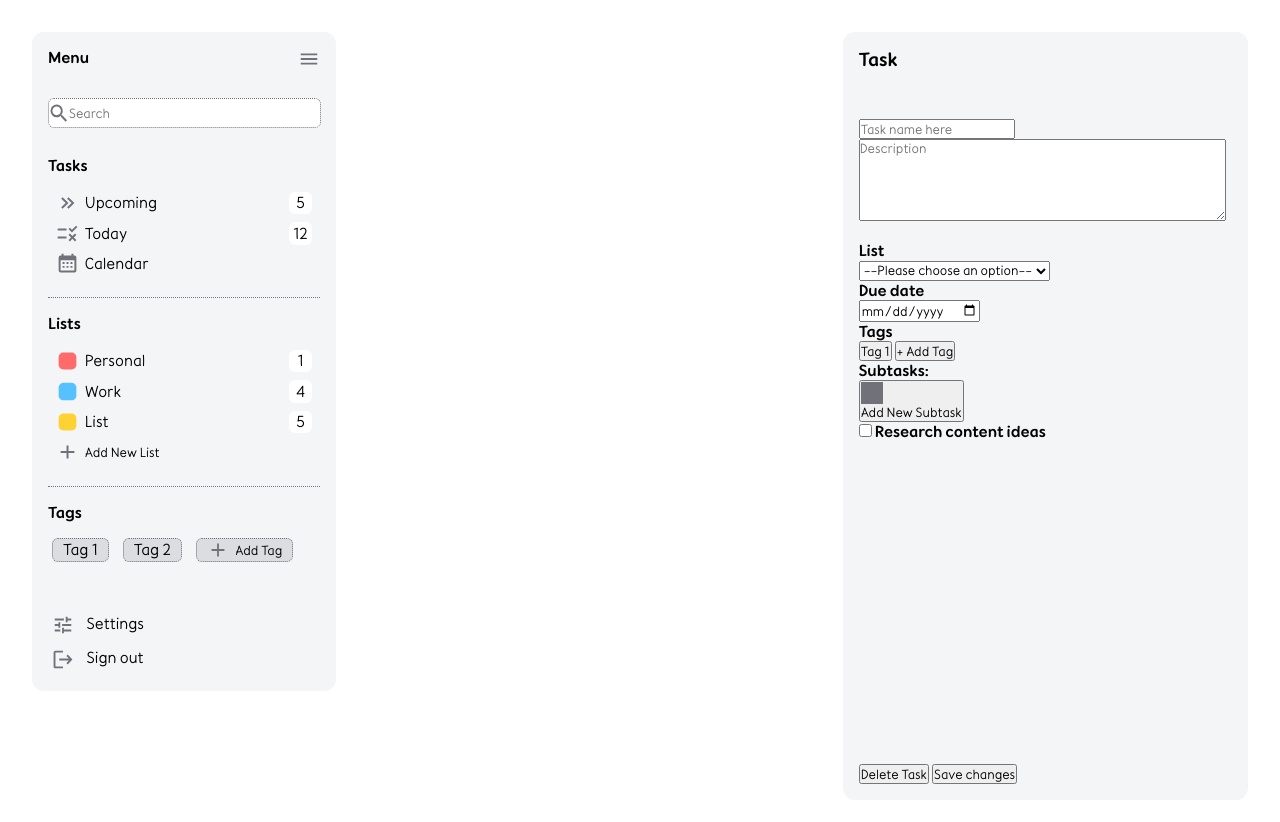
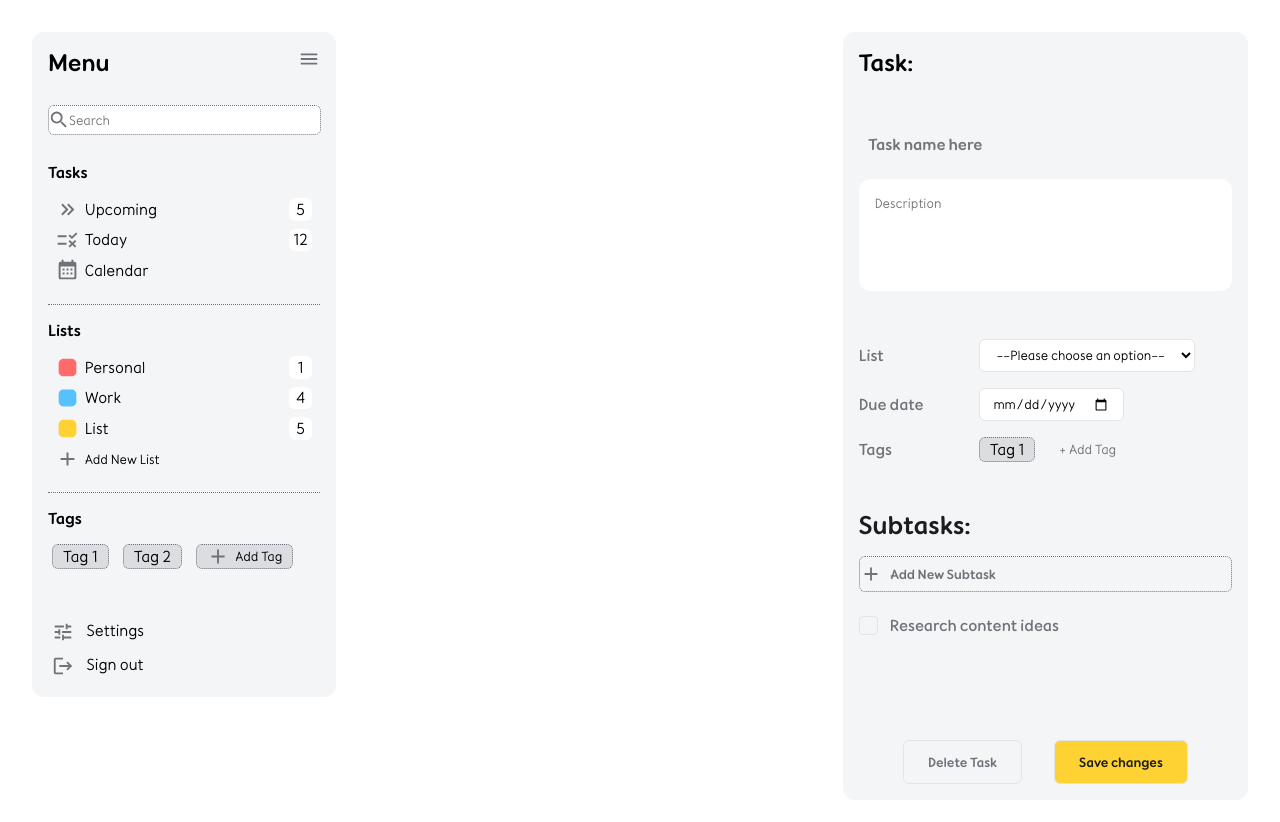
Before and after one commit to LechintanJoshua/to-do-list, a website built with webpack: page src/index.html in a window 1280 px wide. Built offline with nearby package versions, Linux system fonts and the light colour scheme.

```diff
--- a/src/index.html
+++ b/src/index.html
@@ -104,7 +104,7 @@
     <div class="task-list"></div>
     <div class="task-cr">
         <div class="top">
-            <p>Task</p>
+            <p>Task:</p>
         </div>
 
         <div class="details">
@@ -130,7 +130,7 @@
             <div class="meta-row">
                 <p>Tags</p>
                 <div class="but-opt">
-                    <button class="tag-badge">Tag 1</button>
+                    <div>Tag 1</div>
                     <button class="add-tag-btn">+ Add Tag</button>
                 </div>
             </div>
--- a/src/styles/iconStyle.css
+++ b/src/styles/iconStyle.css
@@ -68,8 +68,13 @@
 
 .search .icon {
     position: absolute;
-   top: 50%;
-   transform: translateY(-50%);
+    top: 50%;
+    transform: translateY(-50%);
+}
+
+.add-sub .icon {
+    -webkit-mask-image: url('../icons/plus.svg');
+    mask-image: url('../icons/plus.svg');
 }
 
 .top .icon:hover {
--- a/src/styles/style.css
+++ b/src/styles/style.css
@@ -15,6 +15,7 @@
     --text-primary: #1C1C1E;
     --text-secondary: #71717A;
     --accent-yellow: #FFD233;
+    --accent-darker-yellow: #cea616;
     --accent-blue: #2584FF;
     --accent-red: #FF6B6B;
     --accent-cyan: #56C1FF;
@@ -59,6 +60,10 @@ body {
     margin-bottom: 12px;
 }
 
+.top > p {
+    font-size: 24px;
+}
+
 .menu > div,
 .task-cr > div {
     font-weight: 700;
--- a/src/styles/taskCrStyle.css
+++ b/src/styles/taskCrStyle.css
@@ -1,7 +1,7 @@
 .task-cr {
     grid-column: 3/4;
     height: calc(100dvh - (var(--body-pad) * 2));
-    overflow-y: auto
+    overflow-y: auto;
 }
 
 .task-cr .top {
@@ -10,6 +10,191 @@
     margin-bottom: 2rem;
 }
 
+.details {
+    display: flex;
+    flex-direction: column;
+    gap: 1rem;
+    margin-bottom: 2rem;
+}
+
+#task-title {
+    background: transparent;
+    border: none;
+    font-size: 1rem;
+    font-weight: bold;
+    color: var(--text-primary);
+    outline: none;
+    padding: 0.6rem;
+}
+
+#description {
+    background-color: var(--bg-main);
+    border: none;
+    border-radius: var(--corners-12);
+    padding: 1rem;
+    resize: none;
+    outline: none;
+    font-family: inherit;
+}
+
+.miscellaneous {
+    display: flex;
+    flex-direction: column;
+    gap: 1rem;
+}
+
+.meta-row {
+    display: flex;
+    align-items: center;
+}
+
+.meta-row > p {
+    width: 120px;
+    font-weight: 600;
+    color: var(--text-secondary);
+}
+
+.meta-row select,
+.meta-row input[type="date"] {
+    padding: 0.4rem 0.8rem;
+    border-radius: var(--corners-6);
+    border: 0.5px solid var(--border-color);
+    background-color: var(--bg-main);
+    font-family: inherit;
+    cursor: pointer;
+}
+
+.but-opt {
+    display: flex;
+    gap: 14px;
+}
+
+.but-opt div {
+    border-radius: var(--corners-6);
+    display: flex;
+    justify-content: center;
+    align-items: center;
+    font-weight: normal;
+    padding: 2px 10px;
+    background-color: var(--bg-element);
+    border: 0.5px dotted var(--text-secondary);
+}
+
+.but-opt button {
+    background-color: transparent;
+    border: none;
+    color: var(--text-secondary);
+    cursor: pointer;
+    display: flex;
+    align-items: center;
+    padding: 2px 10px;
+    font-family: inherit;
+}
+
+.but-opt > *:hover {
+    transition: 0.1s;
+    font-weight: bold;
+    cursor: pointer;
+    background-color: var(--bg-outer);
+    border-radius: var(--corners-6);
+    font-weight: bold;
+}
+
+.add-sub {
+    display: flex;
+    align-items: center;
+    gap: 8px;
+    background: transparent;
+    border: 0.2px dotted var(--text-secondary);
+    border-radius: var(--corners-6);
+    width: 100%;
+    padding: 6px 0;
+    font-weight: bold;
+    color: var(--text-secondary);
+    cursor: pointer;
+    margin-bottom: 1rem;
+}
+
+.subtask-item {
+    display: flex;
+    align-items: center;
+    gap: 12px;
+    padding: 0.5rem 0;
+    cursor: pointer;
+}
+
+.subtask-item span {
+    color: var(--text-secondary);
+    font-weight: 600;
+}
+
+.subtask-item input[type="checkbox"] {
+    appearance: none;
+    -webkit-appearance: none;
+    width: 1.2rem;
+    height: 1.2rem;
+    border: 1.5px solid var(--border-color);
+    border-radius: 4px;
+    background-color: transparent;
+    cursor: pointer;
+    position: relative;
+    display: flex;
+    justify-content: center;
+    align-items: center;
+}
+
+.subtask-item input[type="checkbox"]:checked {
+    background-color: var(--text-secondary);
+    border-color: var(--text-secondary);
+}
+
+.subtask-item input[type="checkbox"]:checked::after {
+    content: '✓';
+    color: var(--bg-main);
+    font-size: 0.9rem;
+    font-weight: bold;
+}
+
+.subtask .title {
+    font-weight: bold;
+    font-size: 1.6rem;
+    margin: 2rem 0 1rem 0;
+    color: var(--text-primary);
+}
+
 .confirm-btns {
     margin-top: auto;
+    display: flex;
+    justify-content: center;
+    gap: 2rem;
+    padding-top: 2rem;
 }
+
+.confirm-btns button {
+    padding: 0.8rem 1.5rem;
+    border-radius: var(--corners-6);
+    border: 1px solid var(--border-color);
+    font-weight: bold;
+    cursor: pointer;
+}
+
+.btn-delete {
+    background-color: transparent;
+    color: var(--text-secondary);
+}
+
+.btn-save {
+    background-color: var(--accent-yellow);
+    color: var(--text-primary);
+}
+
+.btn-delete:hover {
+    background-color: var(--border-color);
+    color: var(--text-primary);
+    transition: 0.1s;
+}
+
+.btn-save:hover {
+    background-color: var(--accent-darker-yellow);
+    transition: 0.1s;
+}
```
